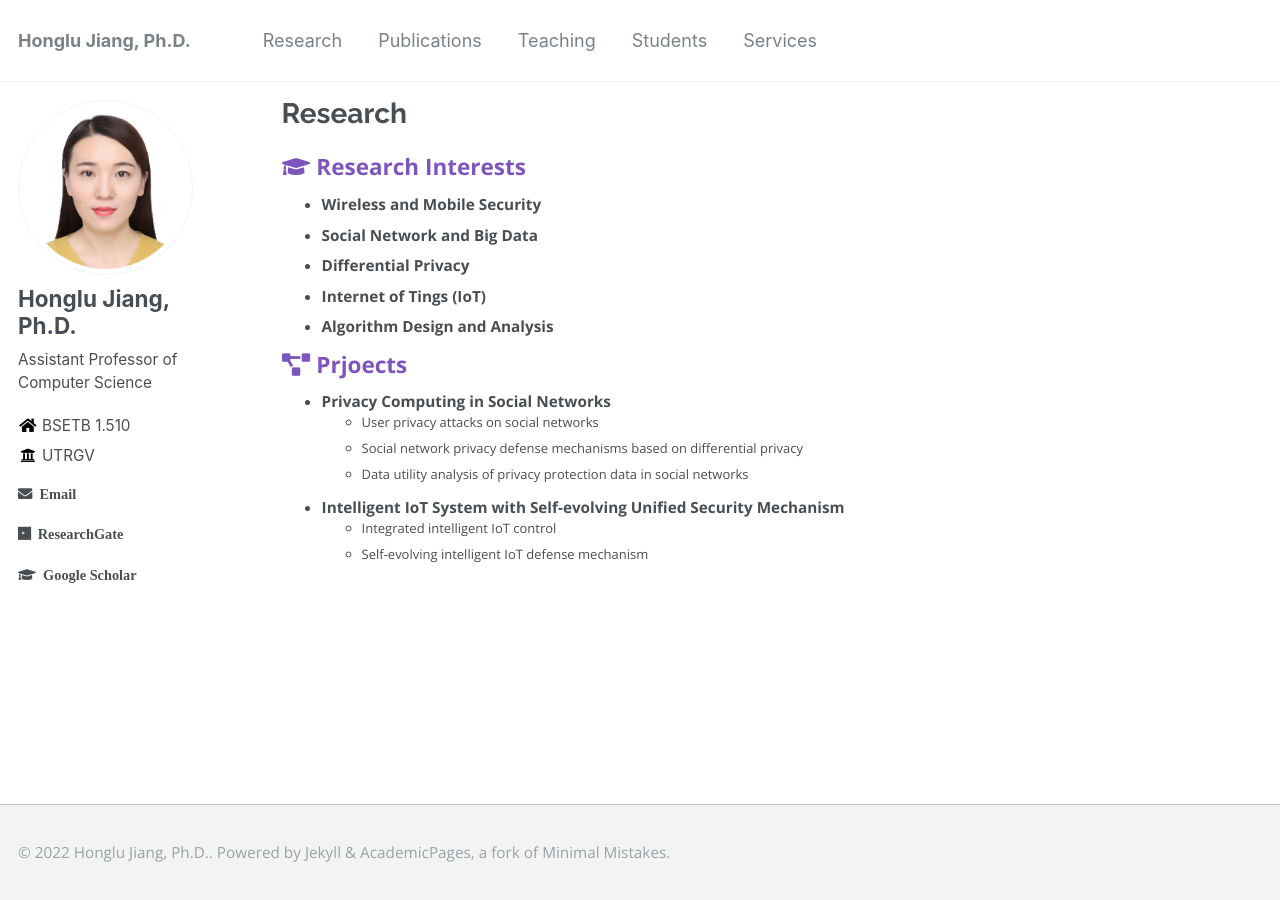
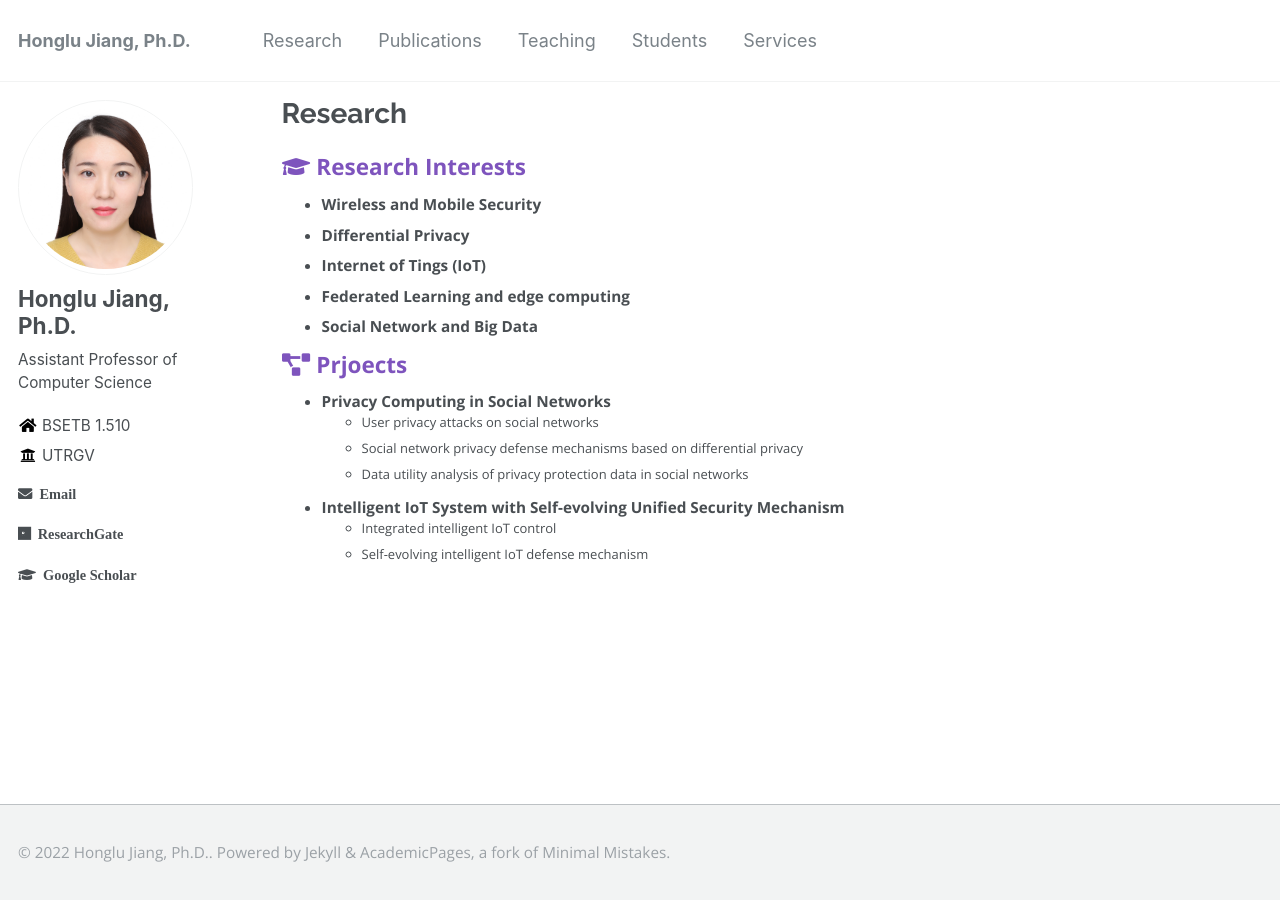
Before and after one commit to hljiang0720/hljiang.github.io, a Jekyll site: the page built from _pages/research.md, in a window 1280 px wide. Built offline with Jekyll 4.4.1, drawn with Linux system fonts in a browser that asks for light colours.

Commit message:
Update research.md

```diff
--- a/_pages/research.md
+++ b/_pages/research.md
@@ -6,10 +6,10 @@ author_profile: true
 
 ### <i class="fa fa-fw fa-graduation-cap" aria-hidden="true"></i> Research Interests
   * **Wireless and Mobile Security**
-  * **Social Network and Big Data**
   * **Differential Privacy**
   * **Internet of Tings (IoT)**
-  * **Algorithm Design and Analysis**
+  * **Federated Learning and edge computing**
+  * **Social Network and Big Data**
 
 
 ### <i class="fa fa-fw fa-project-diagram" aria-hidden="true"></i> Prjoects
```
